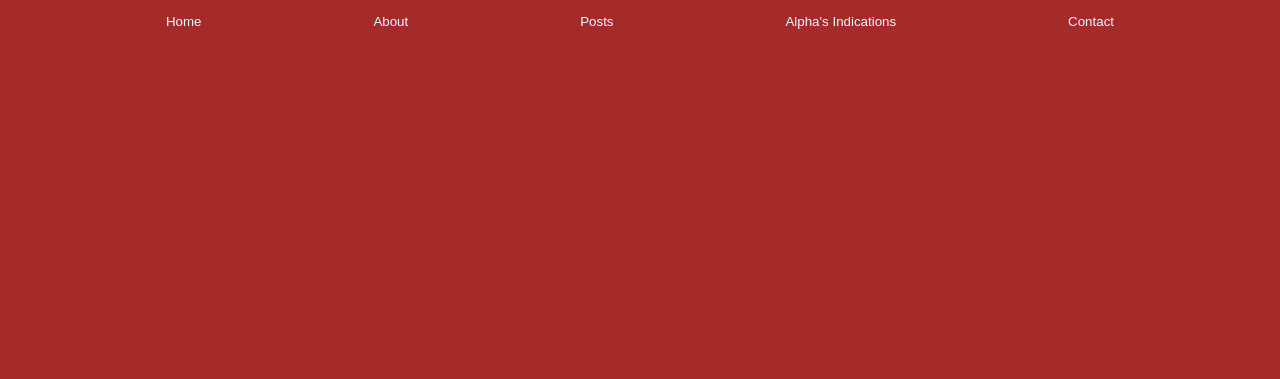
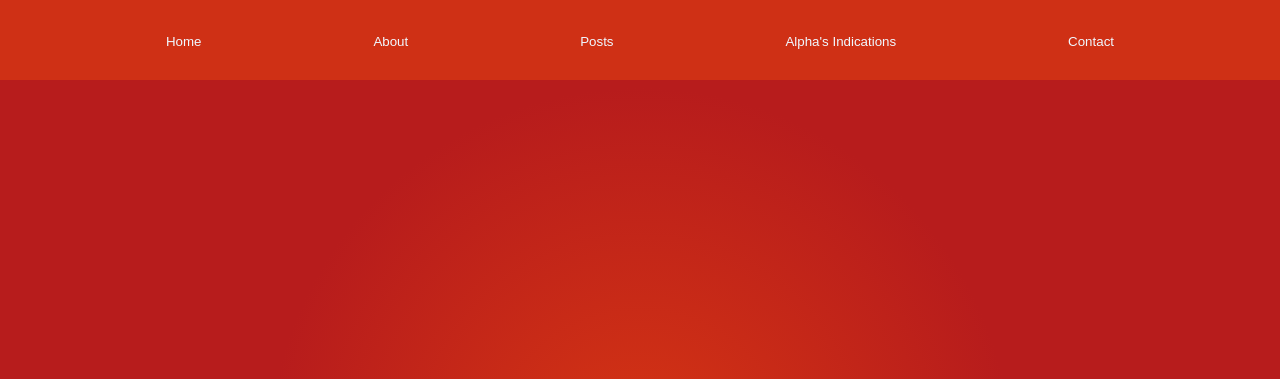
Before and after one commit to alfa-m/alpha-five-blog, a plain HTML site: page index.html in a window 1280 px wide. Shown: the top 379 px of the page. Drawn offline with Linux system fonts and the light colour scheme.

Commit message:
try gradient color

```diff
--- a/styles/mainstyle.css
+++ b/styles/mainstyle.css
@@ -1,6 +1,6 @@
 /* BODY PARTS */
 :root {
-  --main-color: brown;
+  --main-color: #b71c1c;
   --text-color: aliceblue;
 }
 
@@ -10,11 +10,11 @@ body {
 
 nav {
   display: flex;
-  height: 5vh;
+  height: 10vh;
   align-content: center;
   justify-content: space-evenly;
   align-items: center;
-  background-color: var(--main-color);
+  background: #cf3015;
 }
 
 header {
@@ -23,8 +23,12 @@ header {
   height: 95vh;
   justify-content: center;
   align-content: center;
-  background-color: var(--main-color);
   color: var(--text-color);
+  background: radial-gradient(
+    circle,
+    rgba(207, 48, 21, 81) 10%,
+    rgba(183, 28, 28, 72) 50%
+  );
 }
 
 main {
@@ -123,8 +127,8 @@ li {
 /* Visual Elements */
 button {
   border: transparent;
-  background-color: var(--main-color);
   color: var(--text-color);
+  background: transparent;
 }
 
 button:hover {
```
